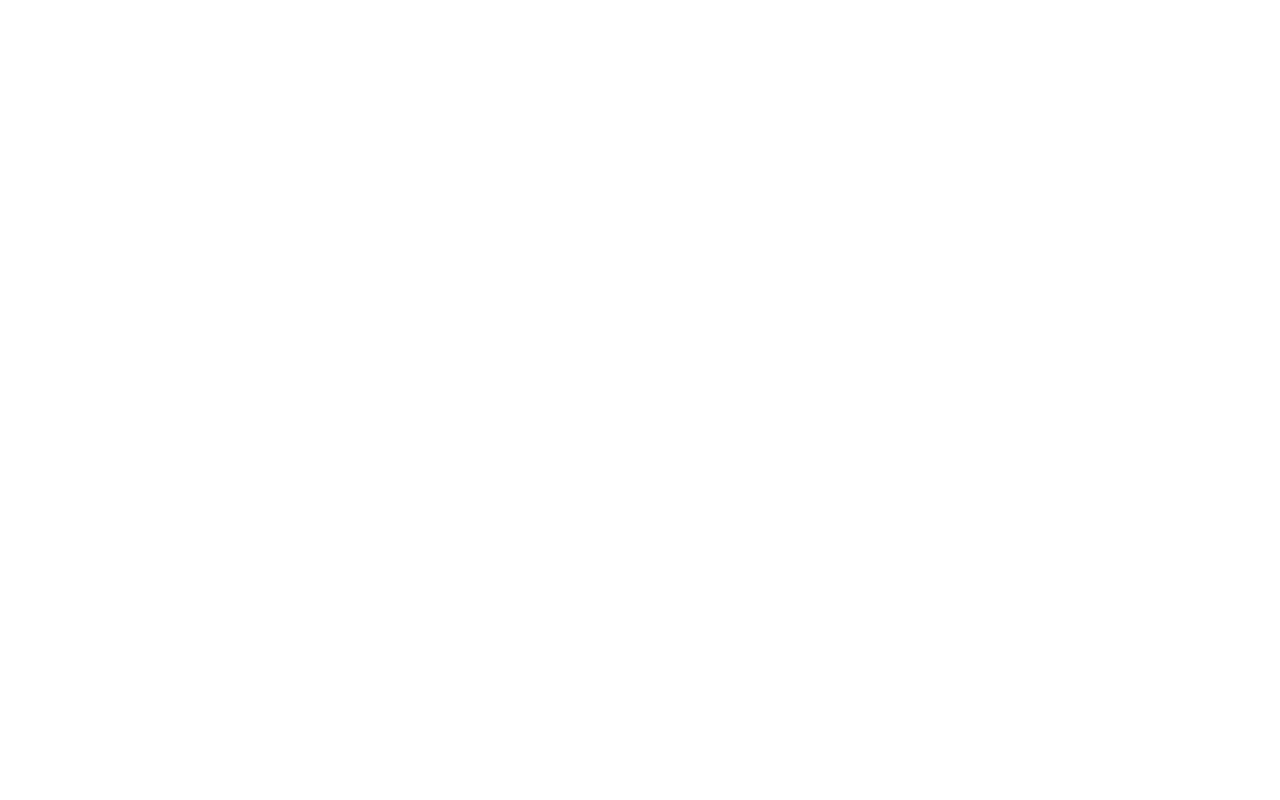
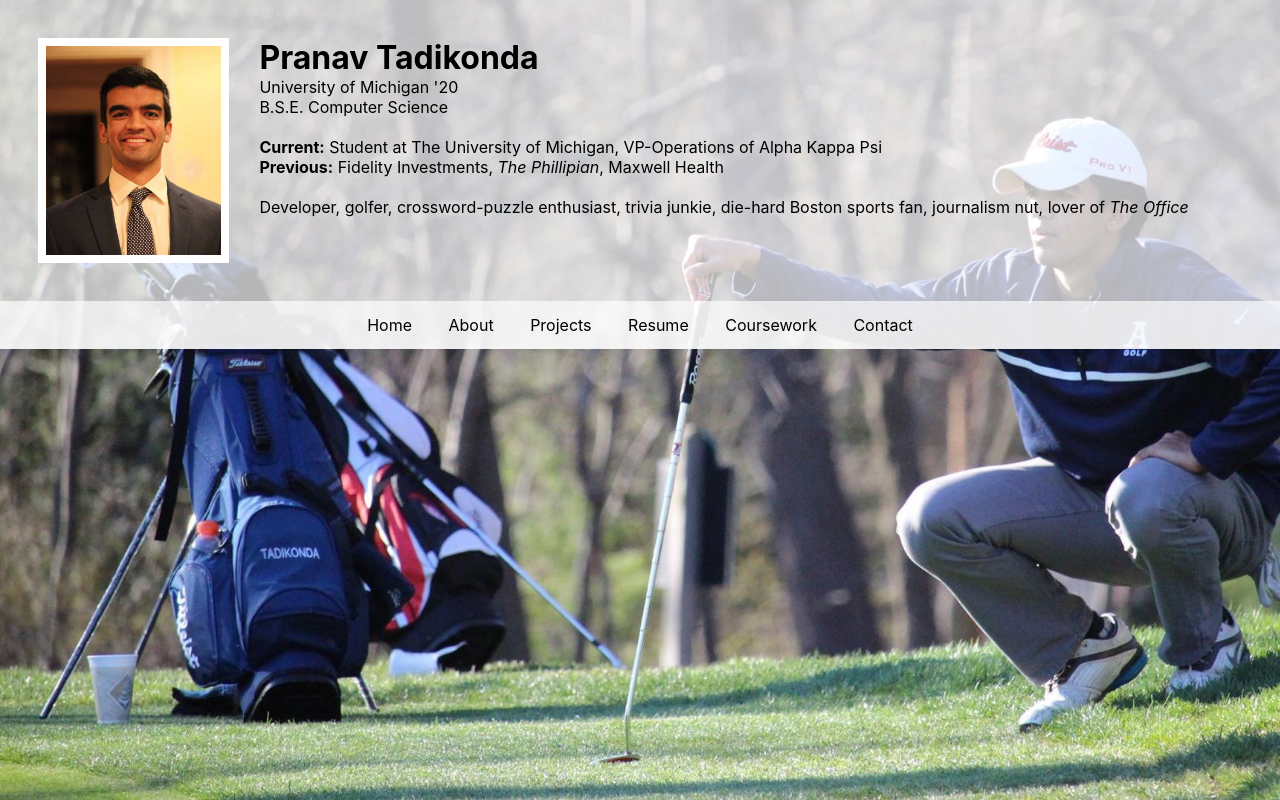
Before and after one commit to pranavtad/pranavtad.github.io, a plain HTML site: page index.html in a window 1280 px wide. Drawn offline with Linux system fonts and the light colour scheme.

Commit message:
home page mostly done

```diff
--- /dev/null
+++ b/assets/index.css
@@ -0,0 +1,55 @@
+* {
+    margin: 0;
+    padding: 0;
+}
+
+body {
+    font-family: -apple-system, BlinkMacSystemFont,
+    "Segoe UI", "Roboto", "Oxygen",
+    "Ubuntu", "Cantarell", "Fira Sans",
+    "Droid Sans", "Helvetica Neue", sans-serif;
+    background-image: url(img/personal-site-1.jpg);
+    background-size:cover;
+    background-repeat: no-repeat;
+    background-attachment: fixed;
+    overflow:"hidden";
+}
+
+.intro-wrapper img {
+    border: 8px solid #fff;
+    margin-right: 30px;
+    float: left;
+}
+
+.intro-wrapper {
+    background: rgba(255, 255, 255, 0.7);;
+    overflow: hidden;
+    padding: 3%;
+}
+
+.intro-wrapper .bio {
+    float: left;
+}
+
+.nav {
+    text-align:center;
+}
+
+.nav ul {
+    list-style-type: none;
+    margin: 0;
+    padding: 0;
+    overflow: hidden;
+    background-color: rgba(255, 255, 255, 0.9);
+}
+
+.nav li {
+    display:inline;
+}
+
+.nav li a {
+    display: inline-block;
+    color: black;
+    padding: 14px 16px;
+    text-decoration: none;
+}
--- a/index.html
+++ b/index.html
@@ -4,10 +4,32 @@
   <head>
     <title>Pranav Tadikonda</title>
     <meta name="viewport" content="width=device-width, initial-scale=1.0">
+    <link rel='stylesheet' type='text/css' href='assets/index.css'>
   </head>
 
   <body>
-
-
+    <div class="intro-wrapper">
+      <img src="assets/img/portrait.jpg" alt="It's Me!" width="175px" >
+      <div class="bio">
+        <h1>Pranav Tadikonda</h1>
+        <p>University of Michigan '20</p>
+        <p>B.S.E. Computer Science</p>
+        <br/>
+        <p><b>Current:</b> Student at The University of Michigan, VP-Operations of Alpha Kappa Psi</p>
+        <p><b>Previous:</b> Fidelity Investments, <i>The Phillipian</i>, Maxwell Health</p>
+        <br/>
+        <p>Developer, golfer, crossword-puzzle enthusiast, trivia junkie, die-hard Boston sports fan, journalism nut, lover of <i>The Office</i></p>
+      </div>
+    </div>
+    <div class="nav">
+      <ul>
+        <li><a href="index.html">Home</a></li>
+        <li><a href="index.html">About</a></li>
+        <li><a href="index.html">Projects</a></li>
+        <li><a href="index.html">Resume</a></li>
+        <li><a href="index.html">Coursework</a></li>
+        <li><a href="index.html">Contact</a></li>
+      </ul>
+    </div>
   </body>
 </html>
```
Also changed, not shown: assets/img/personal-site-1.jpg (added), assets/img/portrait.jpg (added), 1 other file.
